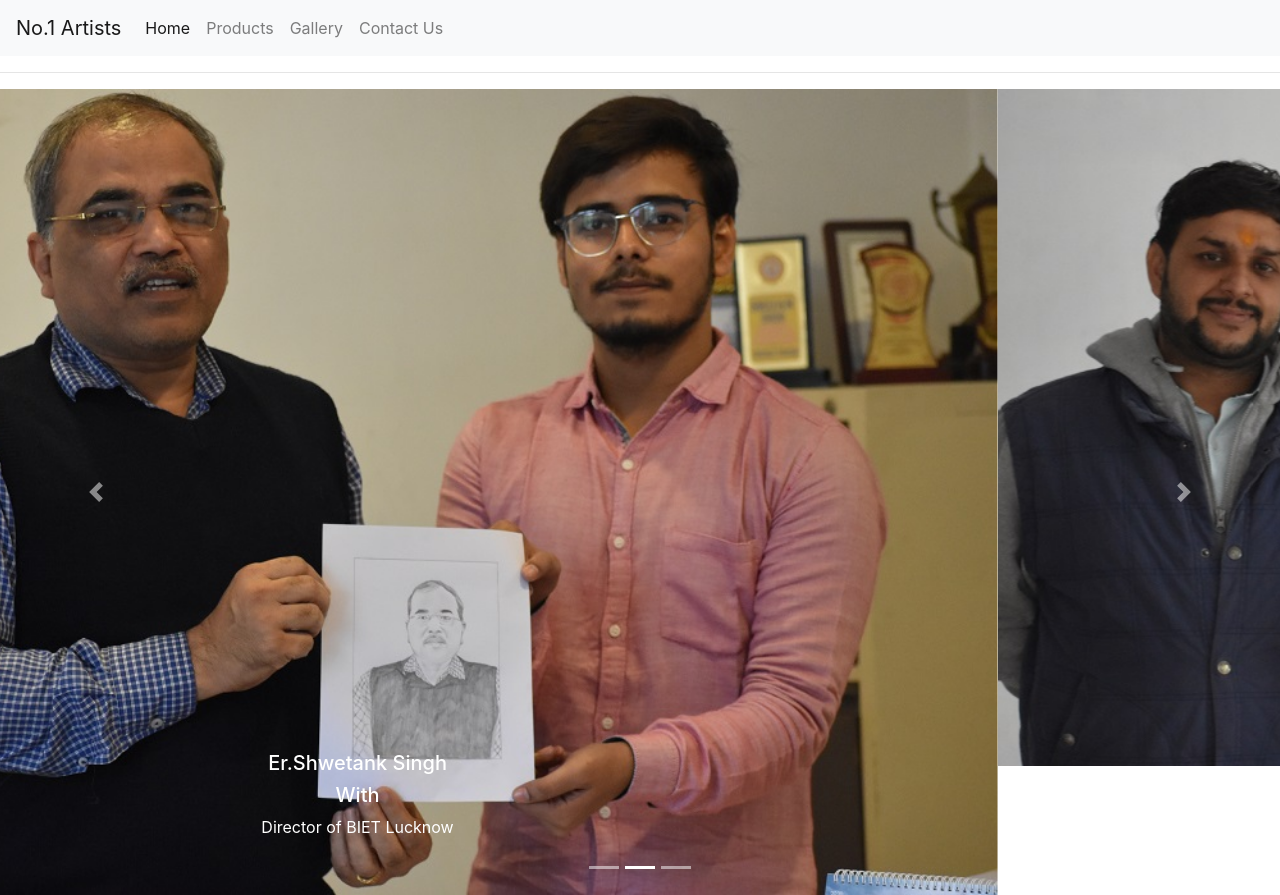
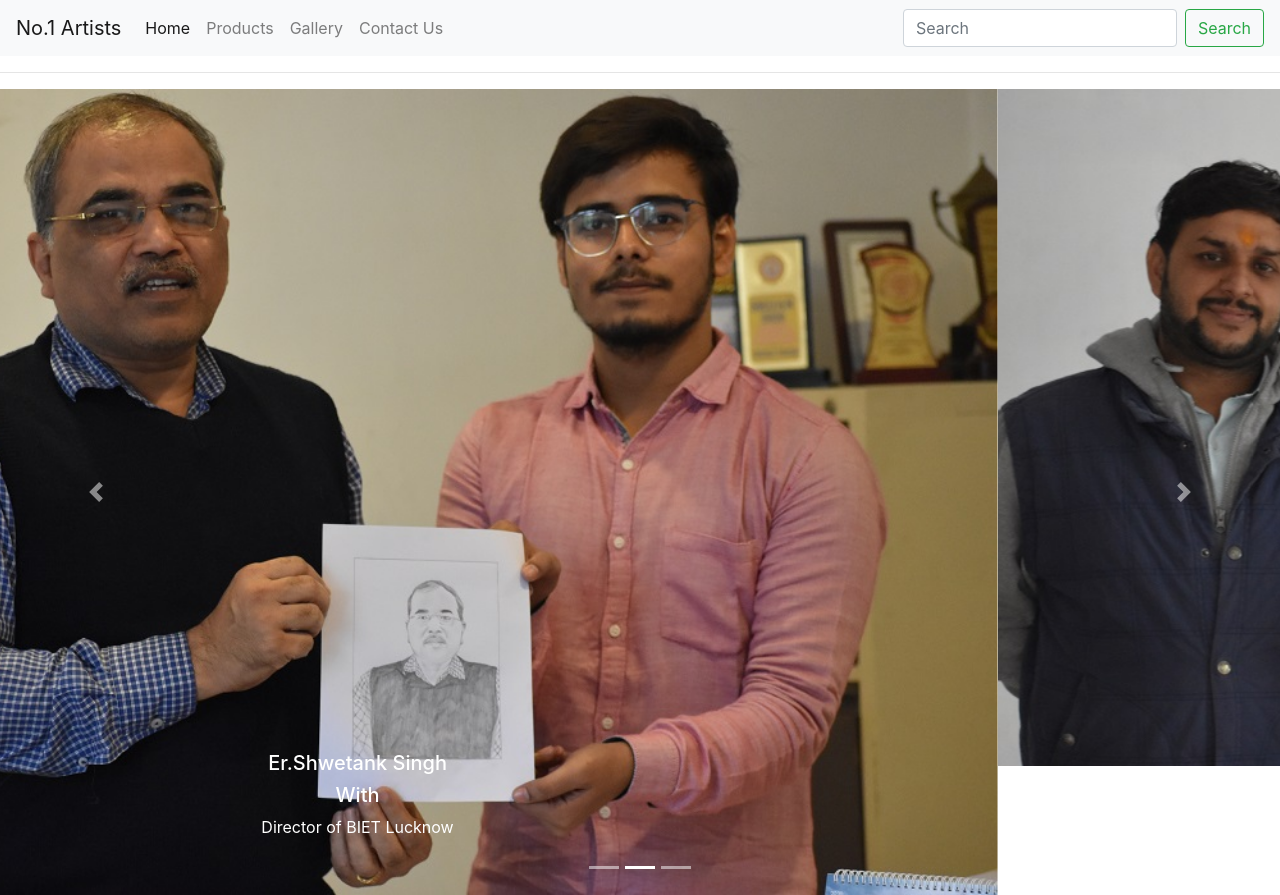
Before and after one commit to sumitmaurya151/No.1-Artists, a plain HTML site: page index.html in a window 1280 px wide. Shown: the top 895 px of the page. Drawn offline with nearby package versions, Linux system fonts and the light colour scheme.

Commit message:
Update index.html

```diff
--- a/index.html
+++ b/index.html
@@ -39,6 +39,10 @@
                 </li>
 
             </ul>
+            <form class="form-inline my-2 my-lg-0">
+                <input class="form-control mr-sm-2" type="search" placeholder="Search">
+                <button class="btn btn-outline-success my-2 my-sm-0" type="submit">Search</button>
+            </form>
 
         </div>
     </nav>
```
